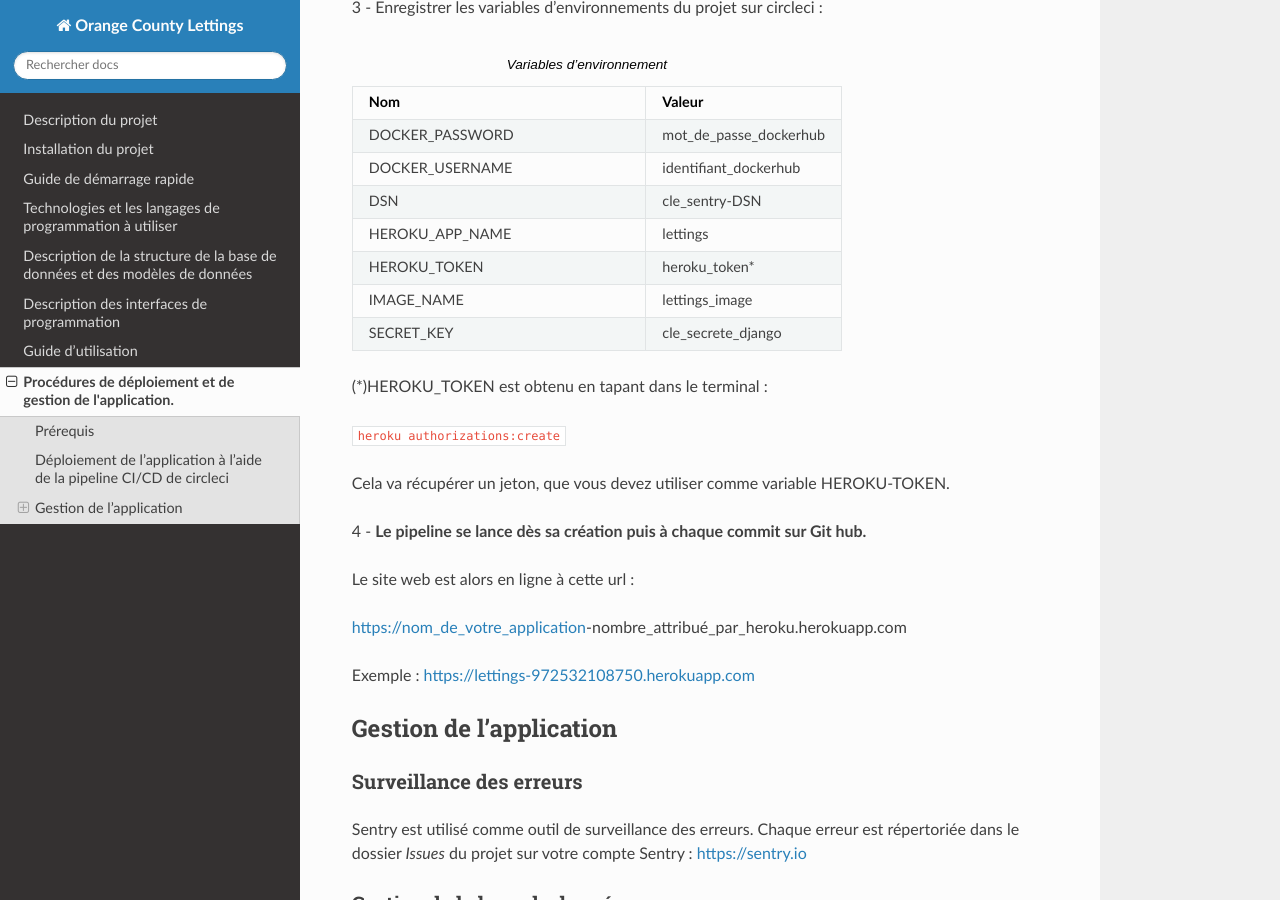
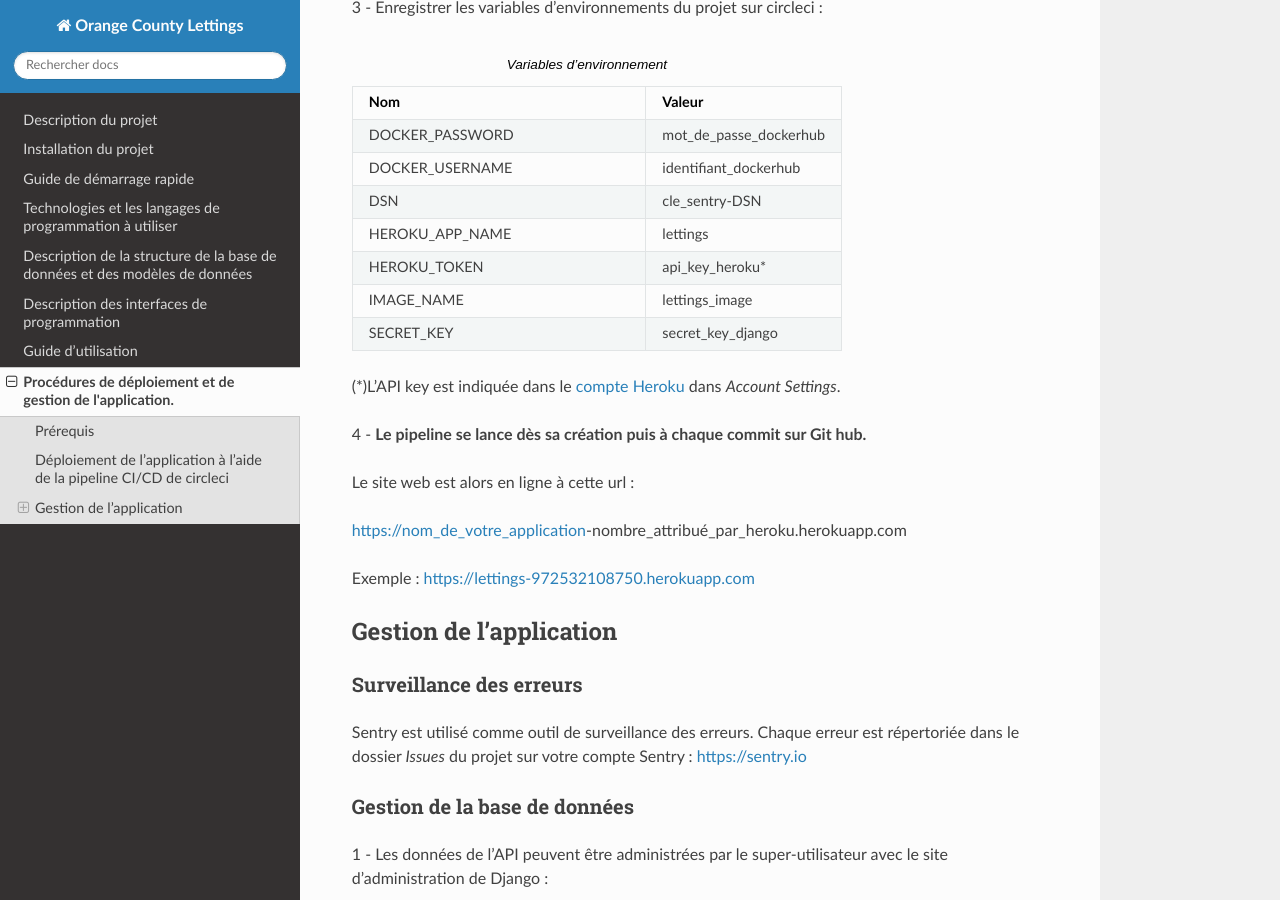
Before and after one commit to Nunespace/Lettings, a Sphinx documentation site: the page built from doc/deployment_and_management.rst, in a window 1280 px wide and 900 px high, scrolled down 614 px. Built offline with Sphinx 7.4.7 and the Read the Docs theme 2.0.0, drawn with Linux system fonts in a browser that asks for light colours.

```diff
--- a/doc/deployment_and_management.rst
+++ b/doc/deployment_and_management.rst
@@ -29,16 +29,13 @@ Déploiement de l'application à l'aide de la pipeline CI/CD de circleci
    "DOCKER_USERNAME",	"identifiant_dockerhub"
    "DSN",	"cle_sentry-DSN"
    "HEROKU_APP_NAME",	"lettings"
-   "HEROKU_TOKEN",	"heroku_token*"
+   "HEROKU_TOKEN",	"api_key_heroku*"
    "IMAGE_NAME",	"lettings_image"
-   "SECRET_KEY",	"cle_secrete_django"
+   "SECRET_KEY",	"secret_key_django"
 
 
-(*)HEROKU_TOKEN est obtenu en tapant dans le terminal :
+(*)L'API key est indiquée dans le `compte Heroku <https://dashboard.heroku.com/account>`_ dans *Account Settings*.
 
-``heroku authorizations:create``
-
-Cela va récupérer un jeton, que vous devez utiliser comme variable HEROKU-TOKEN.
 
 4 - **Le pipeline se lance dès sa création puis à chaque commit sur Git hub.**
 
--- a/doc/installation.rst
+++ b/doc/installation.rst
@@ -7,8 +7,6 @@ Prérequis
 L'application aura besoin de **Python** (version 3.12), **Git** et **Pipenv** pour fonctionner. Si besoin, vous pouvez les installer en suivant les instructions sur `cette page`_.
 
 .. _cette page: https://github.com/Nunespace/Lettings/blob/main/doc/installation_python-git-pipenv.md
-
-Pour la surveillance des erreurs, vous aurez besoin de `créer un compte Sentry <https://sentry.io/signup/>`_.
 
 
 
```
Also changed, not shown: README.md (+1 -5 lines), README2.md (deleted, +0 -77 lines), 8 other files.
